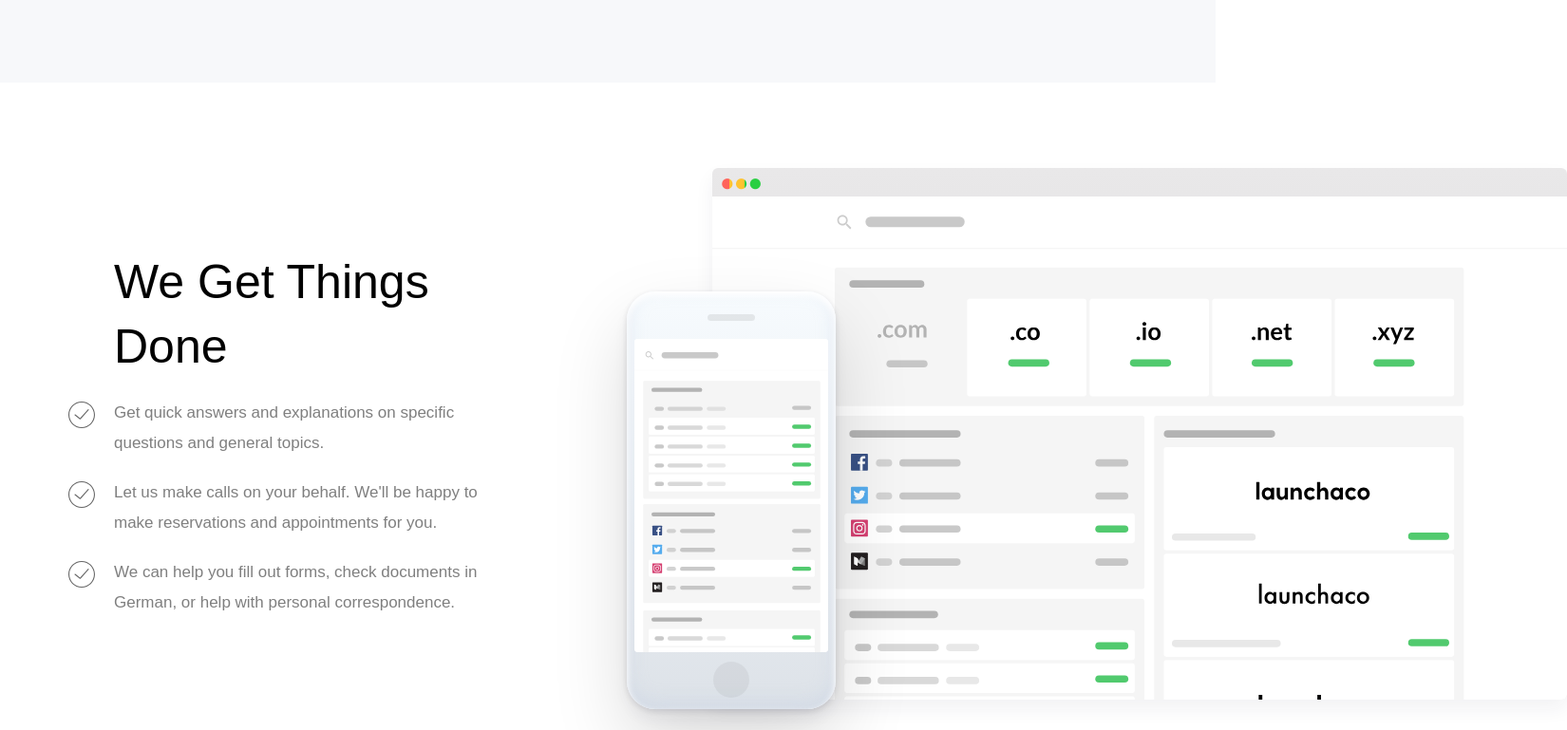
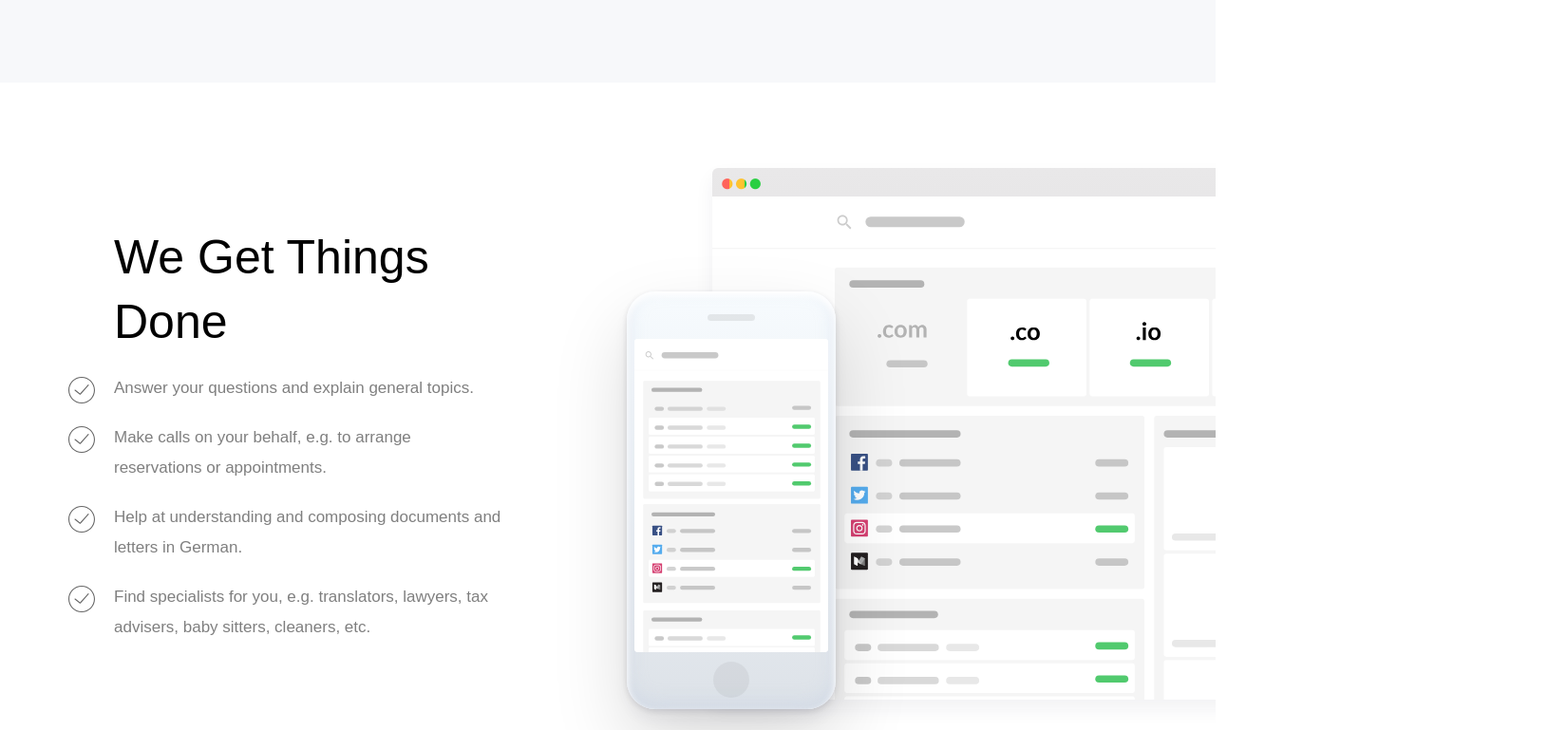
Before and after one commit to cheptsov/a11, a plain HTML site: page index.html in a window 1280 px wide. Shown: the part 1027-1796 px from the top of the page at 95% size, 1650 px wide, since content can reach past the window. Drawn offline with Linux system fonts and the light colour scheme.

Commit message:
Version 4

```diff
--- a/css/main.css
+++ b/css/main.css
@@ -249,6 +249,7 @@ p.paragraph {
 	/*border-bottom: 1px solid rgba(0,0,0,.1)*/
 }.feature4 {
 	padding: 90px 0;
+    overflow: hidden;
 	/*border-bottom: 1px solid rgba(0,0,0,.1);*/
 }
 @media (max-width: 900px) {
--- a/index.html
+++ b/index.html
@@ -96,18 +96,20 @@
             </div>
             <div class="steps">
                 <div class="emoji"><img class="mask-img" src="img/success.svg" width="28px"></div>
-                <p class="paragraph">Get quick answers and explanations on specific questions and general topics.</p>
+                <p class="paragraph">Answer your questions and explain general topics.</p>
             </div>
             <div class="steps">
                 <div class="emoji"><img class="mask-img" src="img/success.svg" width="28px"></div>
-                <p class="paragraph">Let us make calls on your behalf. We'll be happy to make reservations
-                    and appointments for you.</p>
+                <p class="paragraph">Make calls on your behalf, e.g. to arrange reservations or appointments.</p>
             </div>
-
             <div class="steps">
                 <div class="emoji"><img class="mask-img" src="img/success.svg" width="28px"></div>
-                <p class="paragraph">We can help you fill out forms, check documents in German, or help with personal
-                    correspondence.</p>
+                <p class="paragraph">Help at understanding and composing documents and letters in German.</p>
+            </div>
+            <div class="steps">
+                <div class="emoji"><img class="mask-img" src="img/success.svg" width="28px"></div>
+                <p class="paragraph">Find specialists for you, e.g. translators,
+                    lawyers, tax advisers, baby sitters, cleaners, etc.</p>
             </div>
         </div>
         <div class="col-1">
```
